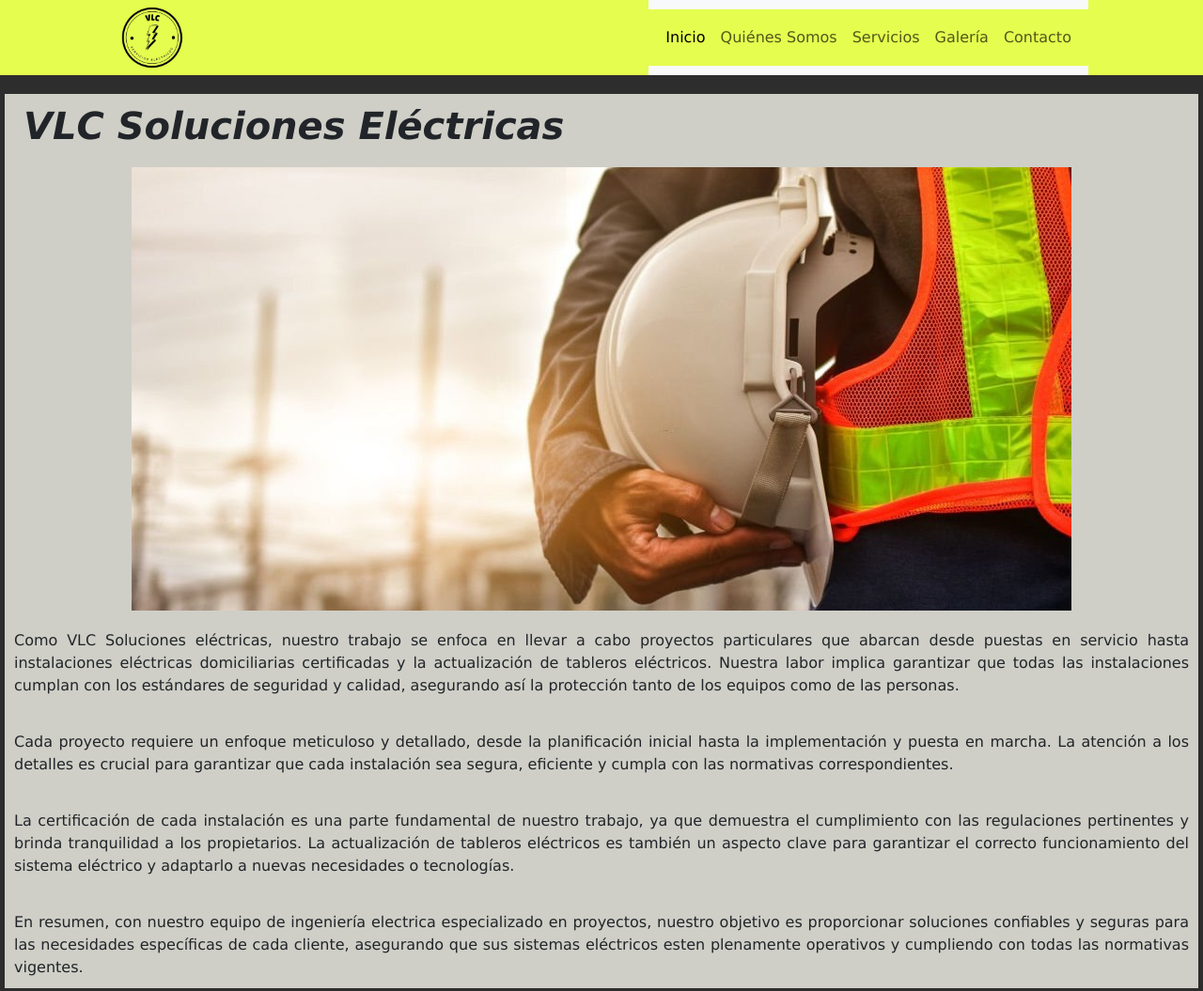
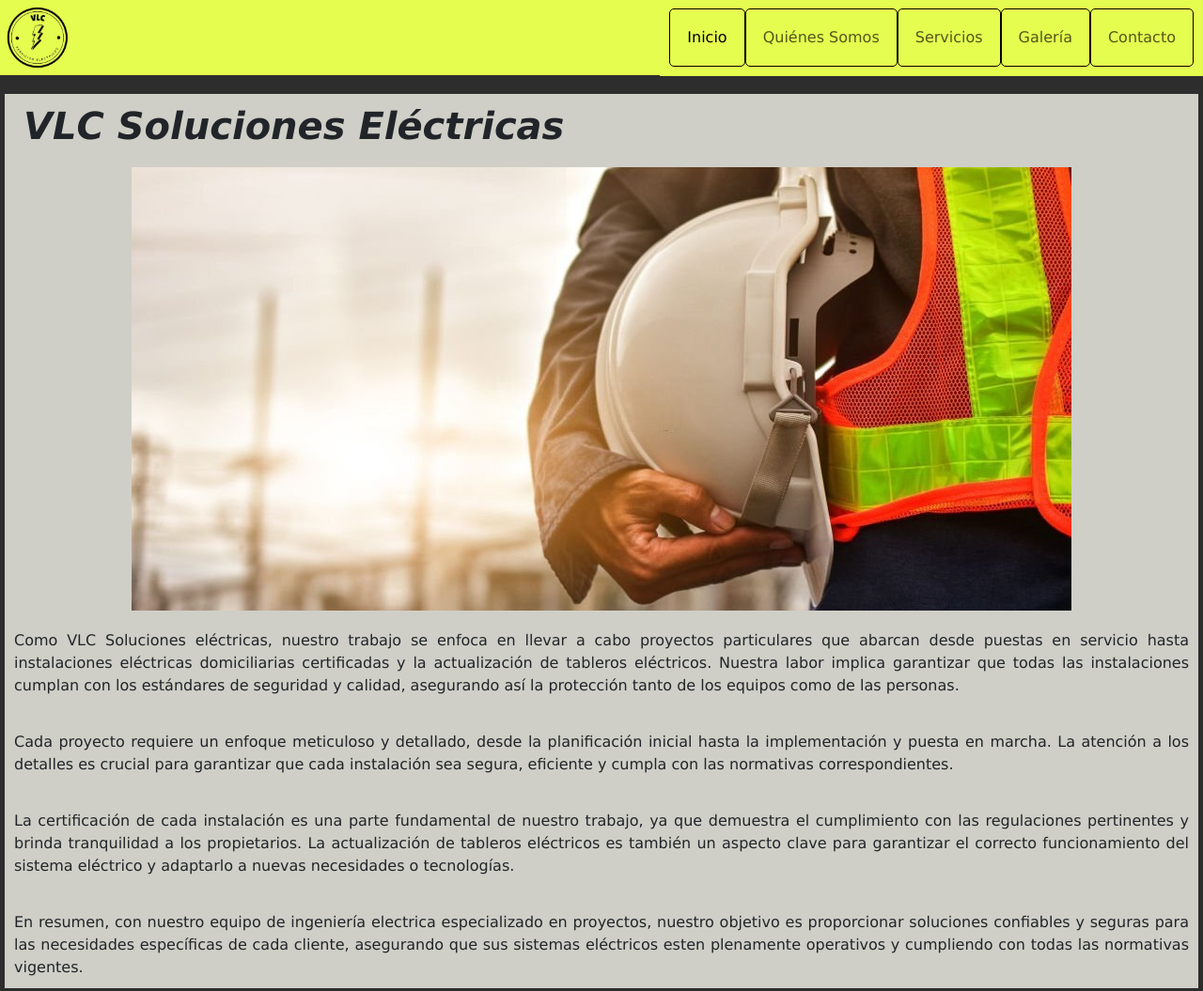
Before and after one commit to KarinaMunoz2211/VLC-Entregable, a plain HTML site: page index.html in a window 1280 px wide. Shown: the top 1055 px of the page at 94% size. Drawn offline with nearby package versions, Linux system fonts and the light colour scheme.

Commit message:
Updated styles locally before merge

```diff
--- a/css/style.css
+++ b/css/style.css
@@ -1,3 +1,18 @@
+* {
+  font-family: Verdana, Geneva, Tahoma, sans-serif;
+  margin: 0;
+  padding: 0;
+}
+
+body {
+  background-color: #2d2d2d;
+}
+body main {
+  background-color: #cfcfc7;
+  margin: 20px 5px;
+  text-align: justify;
+}
+
 * {
   font-family: Verdana, Geneva, Tahoma, sans-serif;
   margin: 0;
@@ -16,32 +31,43 @@ body main {
 header {
   background-color: #e5fd4f;
   display: flex;
-  justify-content: space-around;
+  justify-content: space-between;
   height: 80px;
 }
 header .vlc-logo img {
   width: 80px;
 }
-header .navbar {
+header .nav-item {
   background-color: #e5fd4f;
-}
-header .navbar .nabvar-expand-lg {
-  background-color: #e5fd4f;
-}
-header .navbar .nabvar-expand-lg .bg-body-tertiary {
-  background-color: #e5fd4f;
-  padding: 8px;
-}
-header .navbar .container-fluid {
-  background-color: #e5fd4f;
+  border-radius: 2px;
+  align-items: center;
   padding: 10px;
 }
-header .navbar .navbar-toggler {
-  color: #e5fd4f;
+header .container-fluid {
+  background-color: #e5fd4f;
+  display: flex;
+  justify-content: space-between;
+}
+header .navbar-collapse {
+  align-items: center;
+}
+header .container-fluid {
+  background-color: #e5fd4f;
+  display: flex;
+  justify-content: space-between;
   padding: 10px;
 }
-header .navbar .navbar-toggler .navbar-toggler-icon {
-  width: 30px;
+header .nav-item {
+  background-color: #e5fd4f;
+  border-radius: 2px;
+  align-items: center;
+  border: 1px solid black;
+  border-radius: 5px;
+}
+header .nav-itemhover {
+  background-color: #2d2d2d;
+  color: #e5fd4f;
+  transition: 0.5s;
 }
 
 footer {
```
Also changed, not shown: 1 other file.
